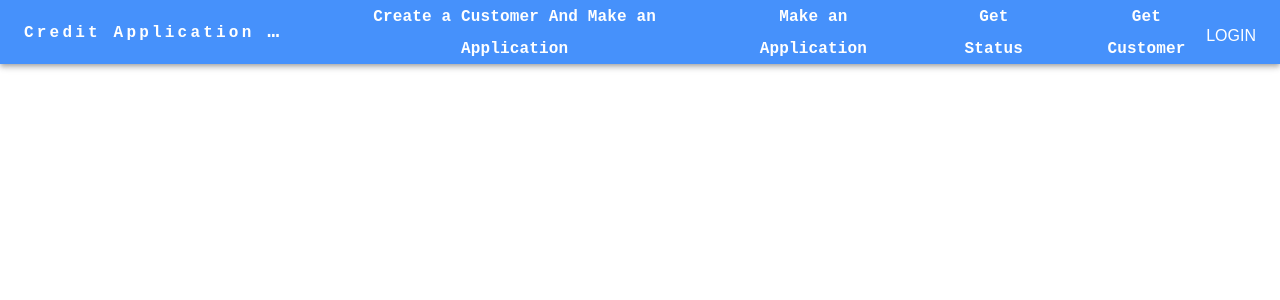
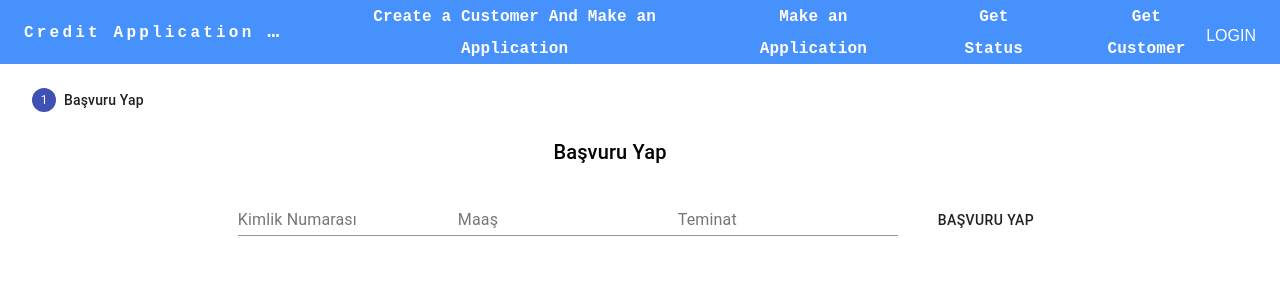
Before and after one commit to keremcengiz0/credit-application-system-ui, a React (Create React App) app: page /api/v1/applications/make-application in a window 1280 px wide. Shown: the top 300 px of the page. Built offline with nearby package versions, Linux system fonts and the light colour scheme.

Commit message:
the apply only page has been  and code imp. added.

```diff
--- a/src/App.js
+++ b/src/App.js
@@ -1,7 +1,8 @@
 import "./App.css";
 import Navbar from "./components/Navbar/Navbar";
 import { BrowserRouter, Routes, Route } from "react-router-dom";
-import MakeApplicationForm from "./components/Application/MakeApplicationForm";
+import CreateACustomerAndMakeAnApplicationForm from "./components/Application/CreateACustomerAndMakeAnApplicationForm";
+import MakeAnApplicationForm from "./components/Application/MakeAnApplicationForm";
 
 function App() {
   return (
@@ -12,7 +13,12 @@ function App() {
           <Route
             exact
             path="/api/v1/applications/create-customer-and-make-application"
-            element={<MakeApplicationForm />}
+            element={<CreateACustomerAndMakeAnApplicationForm />}
+          ></Route>
+          <Route
+            exact
+            path="/api/v1/applications/make-application"
+            element={<MakeAnApplicationForm />}
           ></Route>
         </Routes>
       </BrowserRouter>
--- a/src/components/Application/MakeApplicationForm.js
+++ b/src/components/Application/CreateACustomerAndMakeAnApplicationForm.js
@@ -15,7 +15,7 @@ const useStyles = makeStyles((theme) => ({
   textfield: { marginTop: 20 },
 }));
 
-function MakeApplicationForm() {
+function CreateACustomerAndMakeAnApplicationForm() {
   const [activeStep, setActiveStep] = useState(0);
   const classes = useStyles();
   const refreshPage = () => window.location.reload(true);
@@ -180,4 +180,4 @@ function MakeApplicationForm() {
   );
 }
 
-export default MakeApplicationForm;
+export default CreateACustomerAndMakeAnApplicationForm;
--- /dev/null
+++ b/src/components/Application/MakeAnApplicationForm.js
@@ -0,0 +1,111 @@
+import React, { useState } from "react";
+import {
+  Stepper,
+  Step,
+  StepLabel,
+  Button,
+  Typography,
+  TextField,
+} from "@material-ui/core";
+import Axios from "axios";
+import { makeStyles } from "@material-ui/core/styles";
+import { useNavigate } from "react-router-dom";
+
+const useStyles = makeStyles((theme) => ({
+  textfield: { marginTop: 20 },
+}));
+
+function CreateACustomerAndMakeAnApplicationForm() {
+  const classes = useStyles();
+  const refreshPage = () => window.location.reload(true);
+  let navigate = useNavigate();
+
+  const [stateApplication, setStateApplication] = useState({
+    identityNumber: "",
+    salary: "",
+    guarantee: "",
+  });
+
+  const steps = ["Başvuru Yap"];
+
+  const handleApplicationSubmit = async () => {
+    const applicationData = { ...stateApplication };
+    try {
+      const response = await Axios.post(
+        `/api/v1/applications/${applicationData.identityNumber}`,
+        applicationData
+      ).then((response) => {
+        refreshPage();
+      });
+      if (response.status === 200) {
+        console.log("Başvuru oluşturuldu!");
+        navigate("/");
+      }
+    } catch (error) {
+      console.error(error);
+    }
+  };
+
+  return (
+    <div>
+      <Stepper>
+        {steps.map((label) => (
+          <Step key={label}>
+            <StepLabel>{label}</StepLabel>
+          </Step>
+        ))}
+      </Stepper>
+      <div>
+        <div>
+          <Typography style={{ marginLeft: -60 }} variant="h6">
+            Başvuru Yap
+          </Typography>
+          <TextField
+            label="Kimlik Numarası"
+            name="identityNumber"
+            value={stateApplication.identityNumber}
+            className={classes.textfield}
+            onChange={(event) =>
+              setStateApplication({
+                ...stateApplication,
+                identityNumber: event.target.value,
+              })
+            }
+          />
+          <TextField
+            label="Maaş"
+            name="salary"
+            value={stateApplication.salary}
+            className={classes.textfield}
+            onChange={(event) =>
+              setStateApplication({
+                ...stateApplication,
+                salary: event.target.value,
+              })
+            }
+          />
+          <TextField
+            label="Teminat"
+            name="guarantee"
+            value={stateApplication.guarantee}
+            className={classes.textfield}
+            onChange={(event) =>
+              setStateApplication({
+                ...stateApplication,
+                guarantee: event.target.value,
+              })
+            }
+          />
+          <Button
+            style={{ paddingLeft: 40, paddingTop: 40 }}
+            onClick={handleApplicationSubmit}
+          >
+            Başvuru Yap
+          </Button>
+        </div>
+      </div>
+    </div>
+  );
+}
+
+export default CreateACustomerAndMakeAnApplicationForm;
```
